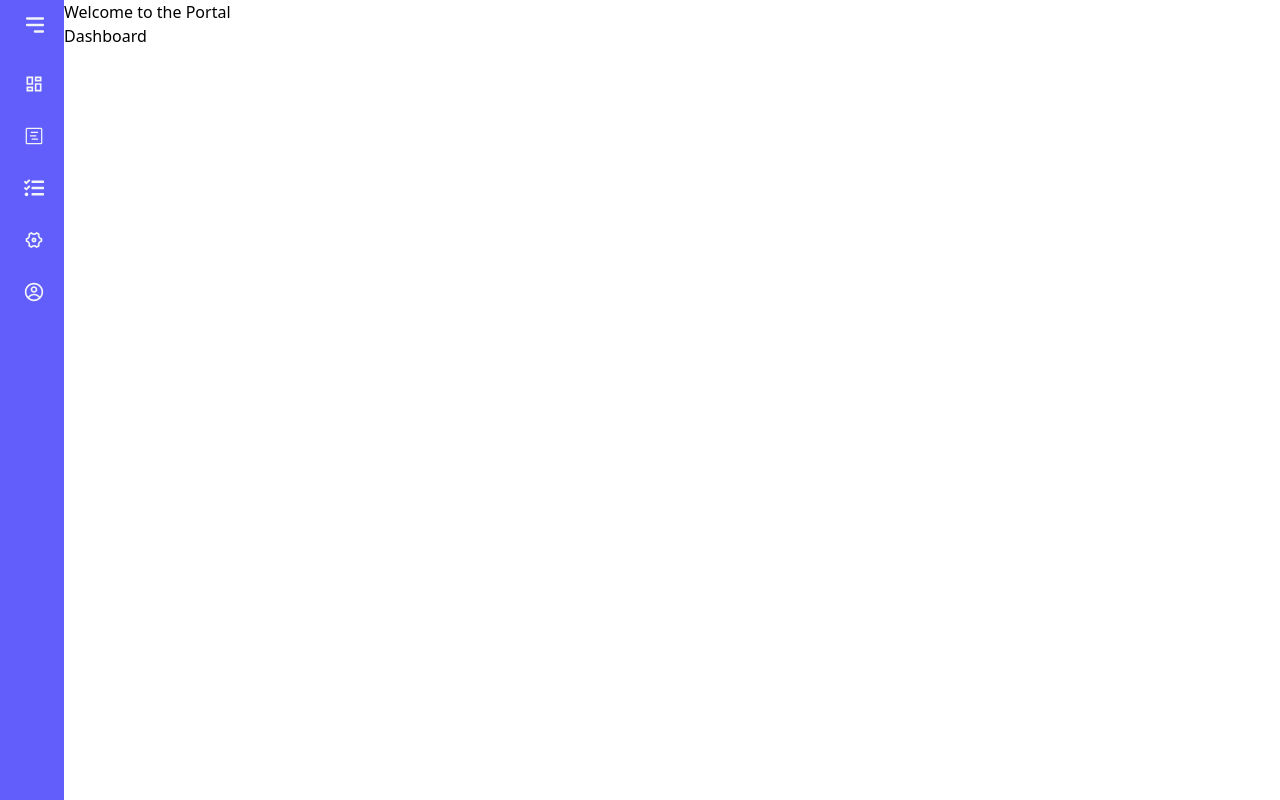
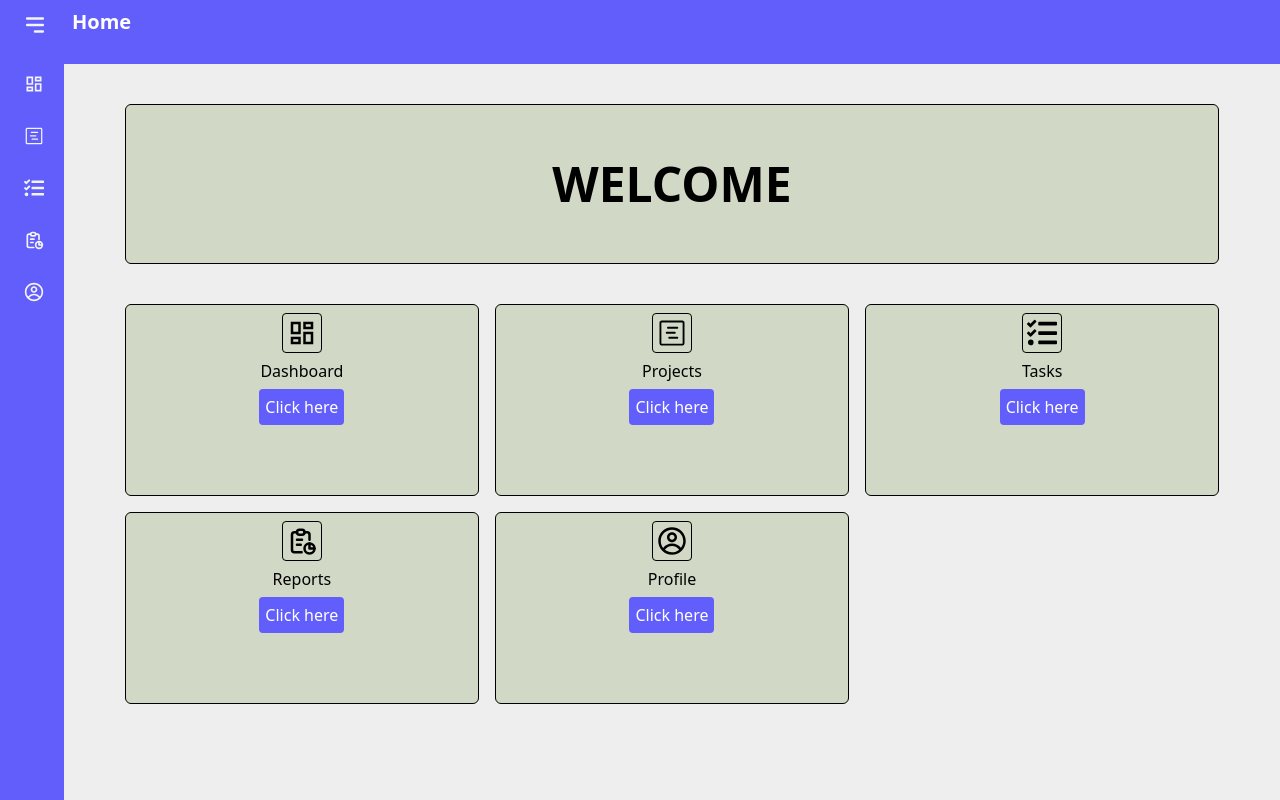
Before and after one commit to Shivansh-Bhatnagar1207/IFFCO, a React (Create React App) app in the folder frontend/: page / in a window 1280 px wide. Built offline with nearby package versions, Linux system fonts and the light colour scheme.

Commit message:
homepage task page

```diff
--- a/frontend/src/App.js
+++ b/frontend/src/App.js
@@ -1,6 +1,7 @@
 import './App.css';
 import { BrowserRouter as Router, Route, Routes } from 'react-router-dom';
 import Dashboard from './components/Dashboard';
+import Navbar from './components/Navbar';
 import Home from './pages/Home';
 import Welcome from './components/Welcome';
 import Project from './components/Project';
@@ -10,9 +11,9 @@ function App() {
   return (
     <div className="flex ">
       <Router>
-        <Home />
+        <Navbar />
         <Routes>
-          <Route path='/*' element={<Welcome/>}/>
+          <Route path='/*' element={<Home/>}/>
           <Route path='/Dashboard' element={<Dashboard />} />
           <Route path='/project' element={<Project />} />
           <Route path='/task' element={<Task />} />
--- /dev/null
+++ b/frontend/src/components/Navbar.jsx
@@ -0,0 +1,66 @@
+import React, { useState } from "react";
+import { HiMenuAlt3 } from "react-icons/hi";
+import { FaTasks } from "react-icons/fa";
+import { MdOutlineDashboard } from "react-icons/md";
+import { TbReport } from "react-icons/tb";
+import { CgProfile } from "react-icons/cg";
+import { Link } from "react-router-dom";
+import { GoProjectRoadmap } from "react-icons/go";
+
+const Navbar = () => {
+  const menus = [
+    { name: "Dashboard", link: "/dashboard", icon: MdOutlineDashboard },
+    { name: "Project", link: "/project", icon: GoProjectRoadmap },
+    { name: "Tasks", link: "/task", icon: FaTasks },
+    { name: "Report", link: "/report", icon: TbReport },
+    { name: "Profile", link: "/profile", icon: CgProfile },
+  ];
+  const [open, setOpen] = useState(false);
+  return (
+    <div
+      className={`bg-pri h-[100vh] ${
+        open ? "w-48" : "w-16"
+      } duration-500 text-gray-100 px-4`}
+    >
+      <div className="py-3 flex justify-end">
+        <HiMenuAlt3
+          size={26}
+          className="cursor-pointer"
+          onClick={() => setOpen(!open)}
+        />
+      </div>
+      <div className="mt-4 flex flex-col gap-4 relative">
+        {menus?.map((menu, i) => (
+          <Link
+            to={menu?.link}
+            key={i}
+            className={` ${
+              menu?.margin && "mt-5"
+            } group flex items-center text-sm  gap-3.5 font-medium p-2 hover:bg-sec rounded-md`}
+          >
+            <div>{React.createElement(menu?.icon, { size: "20" })}</div>
+            <h2
+              style={{
+                transitionDelay: `${i + 3}00ms`,
+              }}
+              className={`whitespace-pre duration-500 ${
+                !open && "opacity-0 translate-x-28 overflow-hidden"
+              }`}
+            >
+              {menu?.name}
+            </h2>
+            <h2
+              className={`${
+                open && "hidden"
+              } absolute left-48 bg-white font-semibold whitespace-pre text-gray-900 rounded-md drop-shadow-lg px-0 py-0 w-0 overflow-hidden group-hover:px-2 group-hover:py-1 group-hover:left-14 group-hover:duration-300 group-hover:w-fit  `}
+            >
+              {menu?.name}
+            </h2>
+          </Link>
+        ))}
+      </div>
+    </div>
+  );
+};
+
+export default Navbar;
--- a/frontend/src/pages/Home.jsx
+++ b/frontend/src/pages/Home.jsx
@@ -1,67 +1,82 @@
-import React, { useState } from "react";
-import { HiMenuAlt3 } from "react-icons/hi";
+import React from "react";
 import { FaTasks } from "react-icons/fa";
 import { MdOutlineDashboard } from "react-icons/md";
-import { RiSettings4Line } from "react-icons/ri";
+import { TbReport } from "react-icons/tb";
 import { CgProfile } from "react-icons/cg";
 import { Link } from "react-router-dom";
 import { GoProjectRoadmap } from "react-icons/go";
 
 const Home = () => {
-  const menus = [
-    { name: "Dashboard", link: "/dashboard", icon: MdOutlineDashboard },
-    { name: "Project", link: "/project", icon: GoProjectRoadmap },
-    { name: "Tasks", link: "/task", icon: FaTasks },
-    { name: "Setting", link: "/setting", icon: RiSettings4Line },
-    { name: "Profile", link: "/profile", icon: CgProfile },
-  ];
-  const [open, setOpen] = useState(false);
   return (
-    <section className="flex  gap-6">
-      <div
-        className={`bg-pri h-[100vh] ${
-          open ? "w-48" : "w-16"
-        } duration-500 text-gray-100 px-4`}
+    <div className="w-screen h-screen bg-bgc overflow-auto ">
+      <header className="bg-pri h-[8vh] font-bold text-white p-2 text-xl sticky top-0">
+        Home
+      </header>
+      <h1 className="w-[90%] h-[20%] bg-accent mx-auto my-10 rounded-md border border-black grid place-items-center text-5xl font-bold">
+        WELCOME
+      </h1>
+      <section className="w-[90%] h-[50%]  mx-auto my-10  grid grid-rows-2 grid-cols-3 gap-4">
+        <div className="border border-black rounded-md h-full w-full p-2 bg-accent flex flex-col items-center gap-1.5">
+          <MdOutlineDashboard
+            size={40}
+            className="border border-black p-1 rounded"
+          />
+          <span>Dashboard</span>
+          <Link
+            to={"/dashboard"}
+            className="bg-pri rounded p-1.5 text-white hover:bg-sec"
           >
-        <div className="py-3 flex justify-end">
-          <HiMenuAlt3
-            size={26}
-            className="cursor-pointer"
-            onClick={() => setOpen(!open)}
+            Click here
+          </Link>
+        </div>
+        <div className="border border-black rounded-md h-full w-full p-2 bg-accent flex flex-col items-center gap-1.5">
+          <GoProjectRoadmap
+            size={40}
+            className="border border-black p-1 rounded"
           />
+          <span>Projects</span>
+          <Link
+            to={"/project"}
+            className="bg-pri rounded p-1.5 text-white hover:bg-sec"
+          >
+            Click here
+          </Link>
         </div>
-        <div className="mt-4 flex flex-col gap-4 relative">
-          {menus?.map((menu, i) => (
+        <div className="border border-black rounded-md h-full w-full p-2 bg-accent flex flex-col items-center gap-1.5">
+          <FaTasks size={40} className="border border-black p-1 rounded" />
+          <span>Tasks</span>
           <Link
-              to={menu?.link}
-              key={i}
-              className={` ${
-                menu?.margin && "mt-5"
-              } group flex items-center text-sm  gap-3.5 font-medium p-2 hover:bg-sec rounded-md`}
+            to={"/tasks"}
+            className="bg-pri rounded p-1.5 text-white hover:bg-sec"
           >
-              <div>{React.createElement(menu?.icon, { size: "20" })}</div>
-              <h2
-                style={{
-                  transitionDelay: `${i + 3}00ms`,
-                }}
-                className={`whitespace-pre duration-500 ${
-                  !open && "opacity-0 translate-x-28 overflow-hidden"
-                }`}
+            Click here
+          </Link>
+        </div>
+        <div className="border border-black rounded-md h-full w-full p-2 bg-accent flex flex-col items-center gap-1.5">
+          <TbReport
+            size={40}
+            className="border border-black p-1 rounded"
+          />
+          <span>Reports</span>
+          <Link
+            to={"/report"}
+            className="bg-pri rounded p-1.5 text-white hover:bg-sec"
           >
-                {menu?.name}
-              </h2>
-              <h2
-                className={`${
-                  open && "hidden"
-                } absolute left-48 bg-white font-semibold whitespace-pre text-gray-900 rounded-md drop-shadow-lg px-0 py-0 w-0 overflow-hidden group-hover:px-2 group-hover:py-1 group-hover:left-14 group-hover:duration-300 group-hover:w-fit  `}
+            Click here
+          </Link>
+        </div>
+        <div className="border border-black rounded-md h-full w-full p-2 bg-accent flex flex-col items-center gap-1.5">
+          <CgProfile size={40} className="border border-black p-1 rounded" />
+          <span>Profile</span>
+          <Link
+            to={"/profile"}
+            className="bg-pri rounded p-1.5 text-white hover:bg-sec"
           >
-                {menu?.name}
-              </h2>
+            Click here
           </Link>
-          ))}
-        </div>
         </div>
       </section>
+    </div>
   );
 };
 
```
Lines whose indentation alone changed are shown as unchanged.
